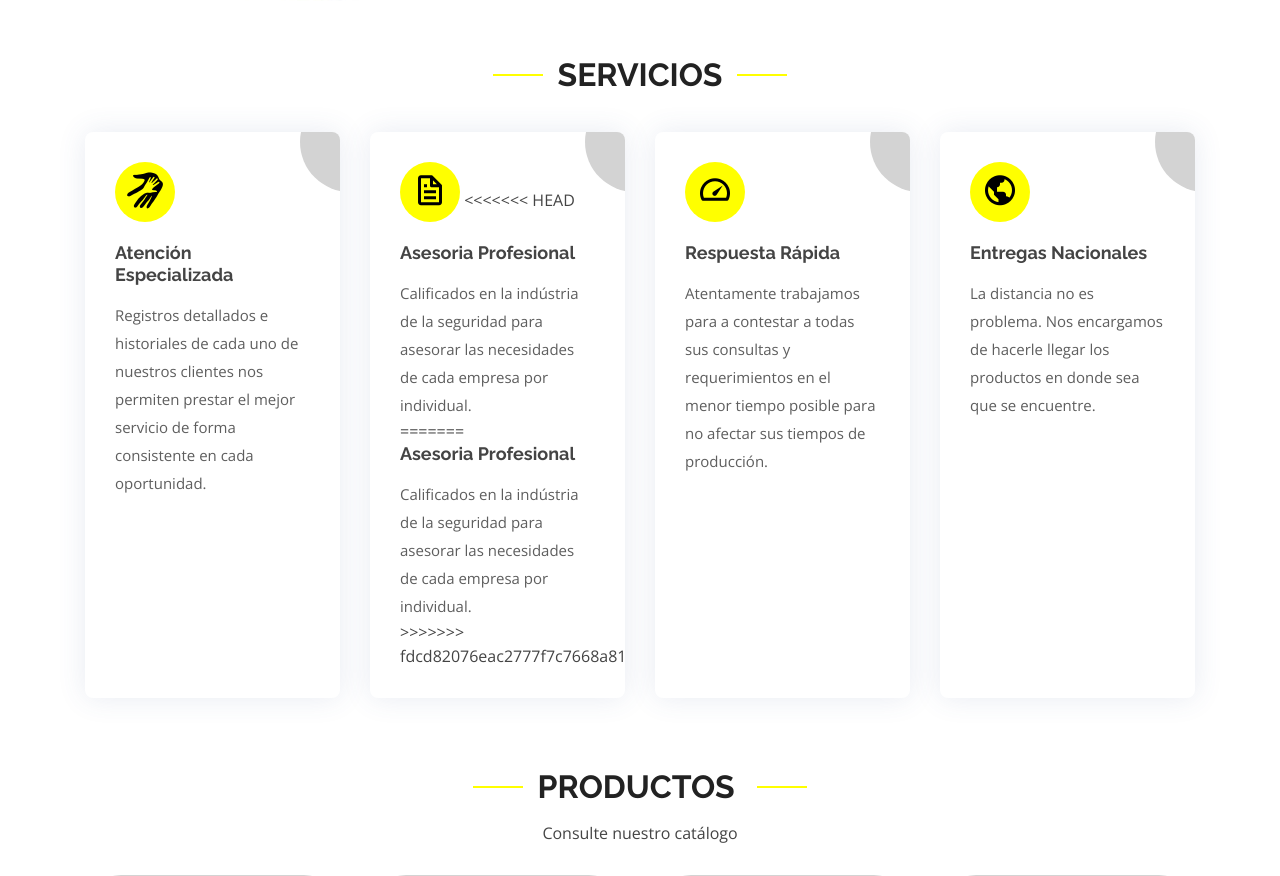
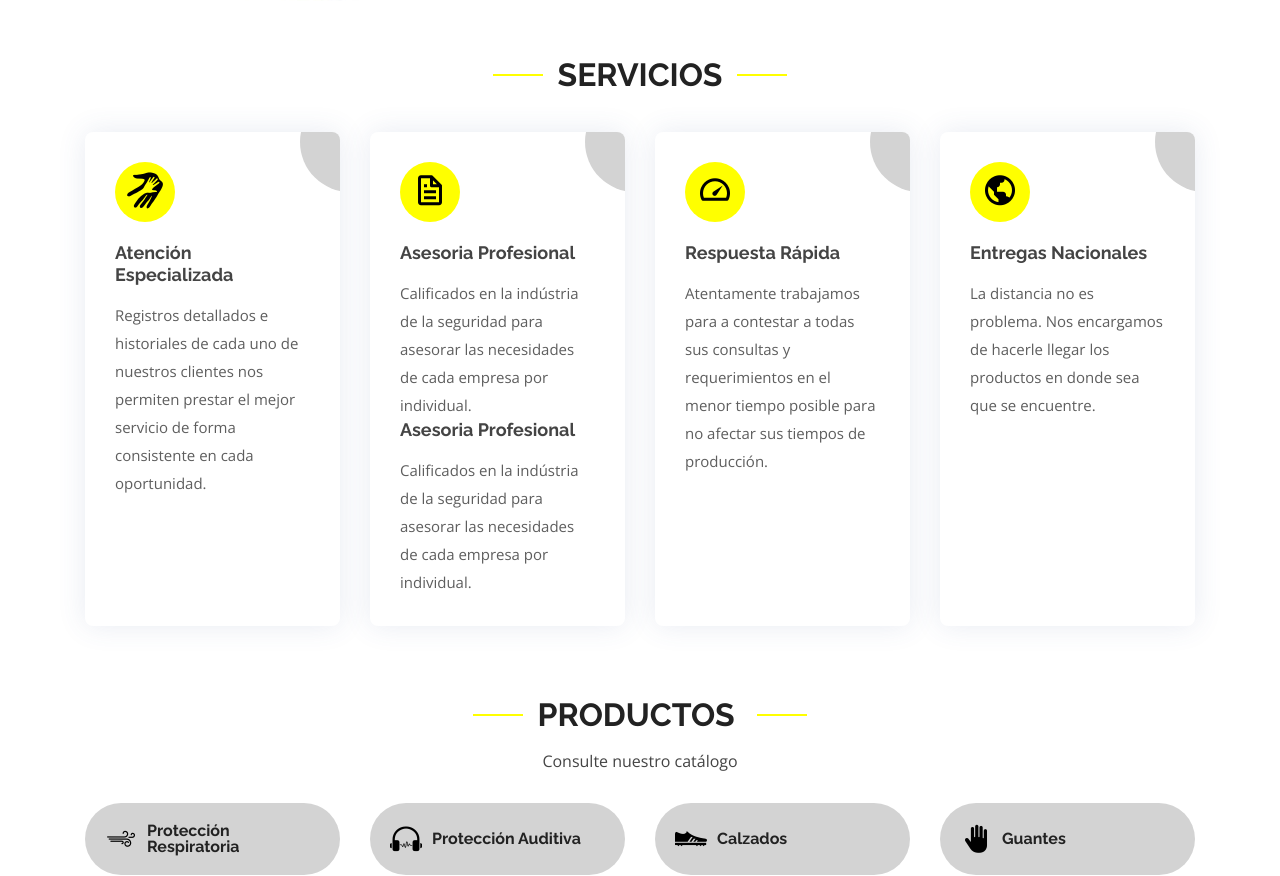
Before and after one commit to Arres2/Vuica-Web-Page, a Django app: page / in a window 1280 px wide. Shown: the part 1019-1895 px from the top of the page. Run offline with Django 3.2, Linux system fonts and the light colour scheme; some libraries are stand-ins or nearby versions.

Commit message:
Update index.html

```diff
--- a/SampleShop2/templates/index.html
+++ b/SampleShop2/templates/index.html
@@ -140,15 +140,12 @@
           <div class="col-md-6 col-lg-3 d-flex align-items-stretch mb-5 mb-lg-0">
             <div class="icon-box" data-aos="fade-up" data-aos-delay="200">
               <div class="icon"><i class="bx bx-file"></i></div>
-<<<<<<< HEAD
 
               <h4 class="title">Asesoria Profesional</h4>
               <p class="description">Calificados en la indústria de la seguridad para asesorar las necesidades de cada empresa por individual.</p>
-
-=======
               <h4 class="title">Asesoria Profesional</h4>
               <p class="description">Calificados en la indústria de la seguridad para asesorar las necesidades de cada empresa por individual.</p>
->>>>>>> fdcd82076eac2777f7c7668a81f17157f79ec6ee
+
             </div>
           </div>
 
```
